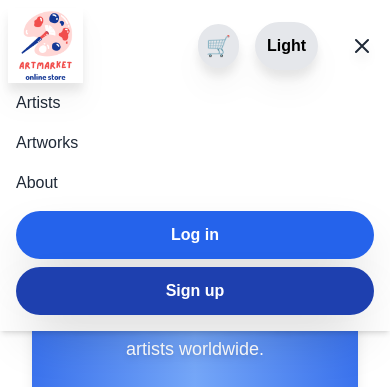
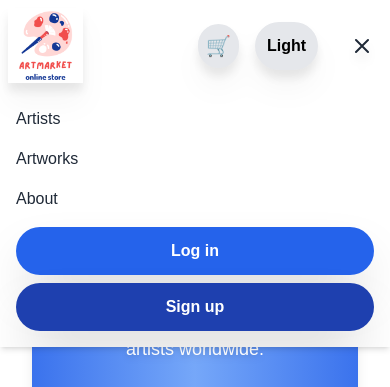
Before and after one commit to SagiYosofov/ArtMarketNextJs, a Next.js app: page / in a window 390 px wide. Both pictures are taken after a click on the button 362 px from the left and 45 px from the top of the page. Shown: the top 387 px of the page. Built offline with nearby package versions, Linux system fonts and the light colour scheme; no server answers; the database is empty.

Commit message:
navbar animtaion

```diff
--- a/components/Nav.jsx
+++ b/components/Nav.jsx
@@ -4,7 +4,7 @@ import darkLogo from "../public/assets/ArtMarket-Logo-Dark.png"
 import DarkLightSwitch from "./DarkLightSwitch.jsx"
 import Link from "next/link";
 import { useUser } from "../context/UserContext";
-import { useEffect, useState } from "react";
+import { useEffect, useState, useRef } from "react";
 import Image from 'next/image'
 import { useCart } from "../context/CartContext";
 
@@ -13,6 +13,8 @@ const Nav = () => {
   const [isLoggedIn, setIsLoggedIn] = useState(false); // Track login status
   const [isMobileMenuOpen, setIsMobileMenuOpen] = useState(false); // Add this state
   const { hasCartItems } = useCart();
+  const mobileMenuRef = useRef(null); // Add this ref for height calculations
+  const [menuHeight, setMenuHeight] = useState("0px"); // Add this state
 
   // Update the login status based on the user data
   useEffect(() => {
@@ -41,7 +43,15 @@ const Nav = () => {
   // Add this new function to handle mobile menu clicks
   const handleMobileMenuClick = () => {
     setIsMobileMenuOpen(false);
+    setMenuHeight("0px");
   };
+
+  // Add this effect to handle height animations
+  useEffect(() => {
+    if (mobileMenuRef.current) {
+      setMenuHeight(isMobileMenuOpen ? `${mobileMenuRef.current.scrollHeight}px` : "0px");
+    }
+  }, [isMobileMenuOpen]);
 
   return (
     <div className="fixed top-0 left-0 right-0 bg-white dark:bg-slate-800 shadow-md z-50 w-full">
@@ -166,8 +176,16 @@ const Nav = () => {
       </div>
 
       {/* Mobile Menu */}
-      <div className={`md:hidden ${isMobileMenuOpen ? 'block' : 'hidden'} bg-white dark:bg-gray-900 pb-4`}>
-        <div className="flex flex-col space-y-4 px-4">
+      <div
+        className={`md:hidden overflow-hidden transition-[height,opacity] duration-300 ease-in-out bg-white dark:bg-gray-900`}
+        style={{ height: menuHeight }}
+      >
+        <div
+          ref={mobileMenuRef}
+          className={`flex flex-col space-y-4 px-4 py-4 transform transition-transform duration-300 ease-in-out ${
+            isMobileMenuOpen ? 'translate-y-0 opacity-100' : '-translate-y-4 opacity-0'
+          }`}
+        >
           <Link href="/Artists" className="hover:underline focus:outline-none text-gray-800 dark:text-white" onClick={handleMobileMenuClick}>
             Artists
           </Link>
```
